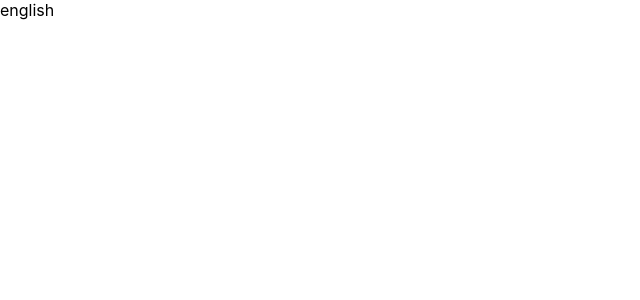
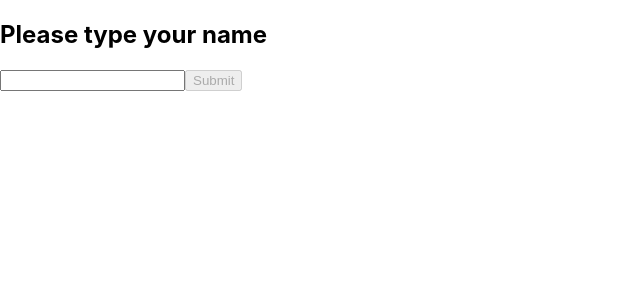
Before and after one commit to josedavms13/pokedex-typescript-next, a Next.js app: page /Login in a window 1280 px wide. Shown: the top 300 px of the page, without its empty margins (0-640 px from the left). Built offline with nearby package versions, Linux system fonts and the light colour scheme.

Commit message:
Feat: -> Dispatch user name

```diff
--- /dev/null
+++ b/customTypes/reduxTypes.ts
@@ -0,0 +1,3 @@
+import {store} from '../state'
+
+export type RootState = ReturnType<typeof store.getState>
--- a/pages/Login.tsx
+++ b/pages/Login.tsx
@@ -1,15 +1,72 @@
-import React, {useEffect} from 'react';
-import {useSelector} from "react-redux";
+import React, {useEffect, useState} from 'react';
+import {useDispatch, useSelector} from "react-redux";
+import {RootState} from '../customTypes/reduxTypes'
+import {setUser} from '../state/'
 
 function Login() {
-    // @ts-ignore
-    const language = useSelector(state => state.language);
+
+
+    //Redux
+    const language = useSelector((state:RootState) => state.language);
+    const dispatch = useDispatch();
+
+
+    //region Language management
+    interface languageObject{
+        label: string,
+        submitButton: string,
+    }
     useEffect(()=>{
         console.log(language)
+        switch(language){
+            case 'english' :
+                setLabelTxt({
+                    label: 'Please type your name',
+                    submitButton : 'Submit'
+                })
+                break
+
+            case 'spanish':
+                setLabelTxt({
+                    label: 'Porfavor ingresa tu nombre',
+                    submitButton : 'Enviar'
+                })
+        }
+
     },[language])
+
+
+    const [labelTxt, setLabelTxt] = useState<languageObject>({
+        label: 'Please type your name',
+        submitButton : 'Submit'
+    });
+    //endregion Language management
+
+
+
+    //region Submit button actions
+
+    // Get data from user input
+    const [userInput, setUserInput] = useState<string>('');
+    const [disableSubmitButton, setDisableSubmitButton] = useState<boolean>(true);
+    useEffect(()=>{
+        userInput.length > 3? setDisableSubmitButton(false) : setDisableSubmitButton(true)
+    },[userInput])
+
+
+    function submitName():void{
+
+        dispatch(setUser(userInput));
+    }
+
+
+    //endregion Submit button actions
+
     return (
         <div>
-            {language}
+            <h2>{labelTxt.label}</h2>
+            <input onChange={(event => setUserInput(event.target.value))} type="text"/>
+            <button onClick={submitName} disabled={disableSubmitButton}>{labelTxt.submitButton}</button>
         </div>
     );
 }
```
